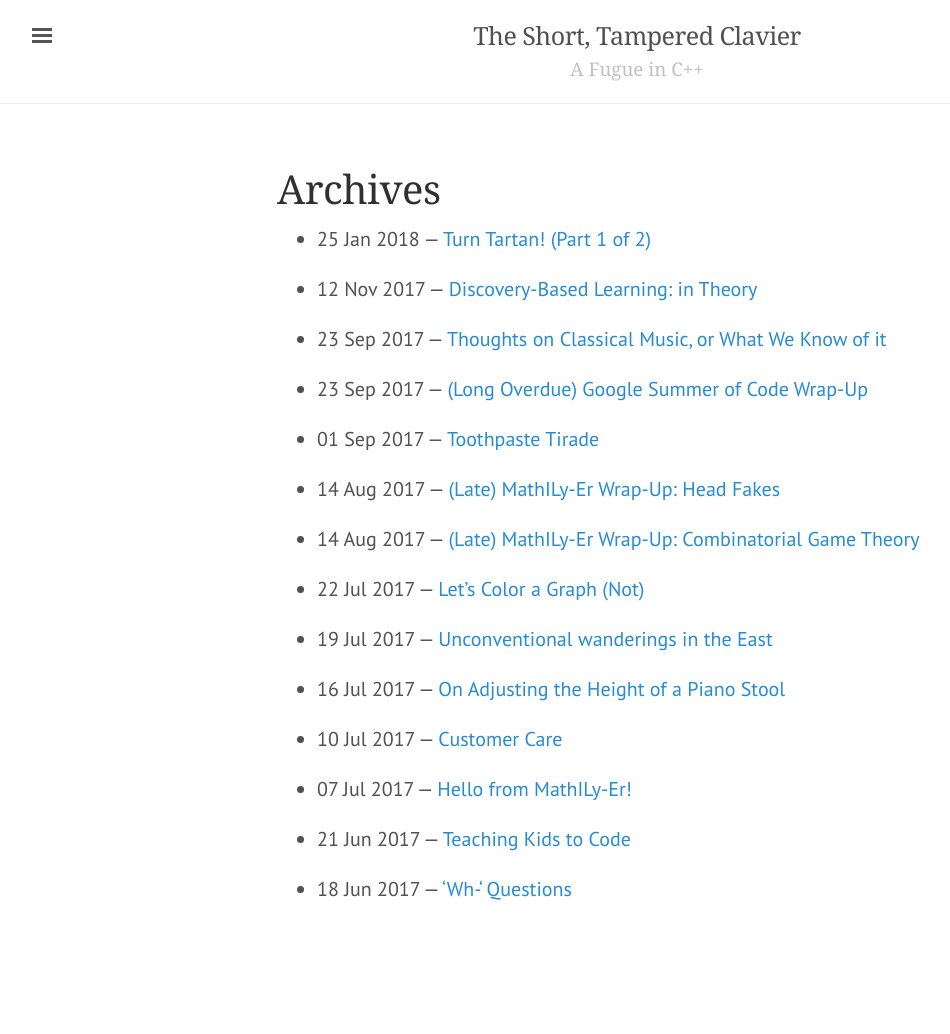
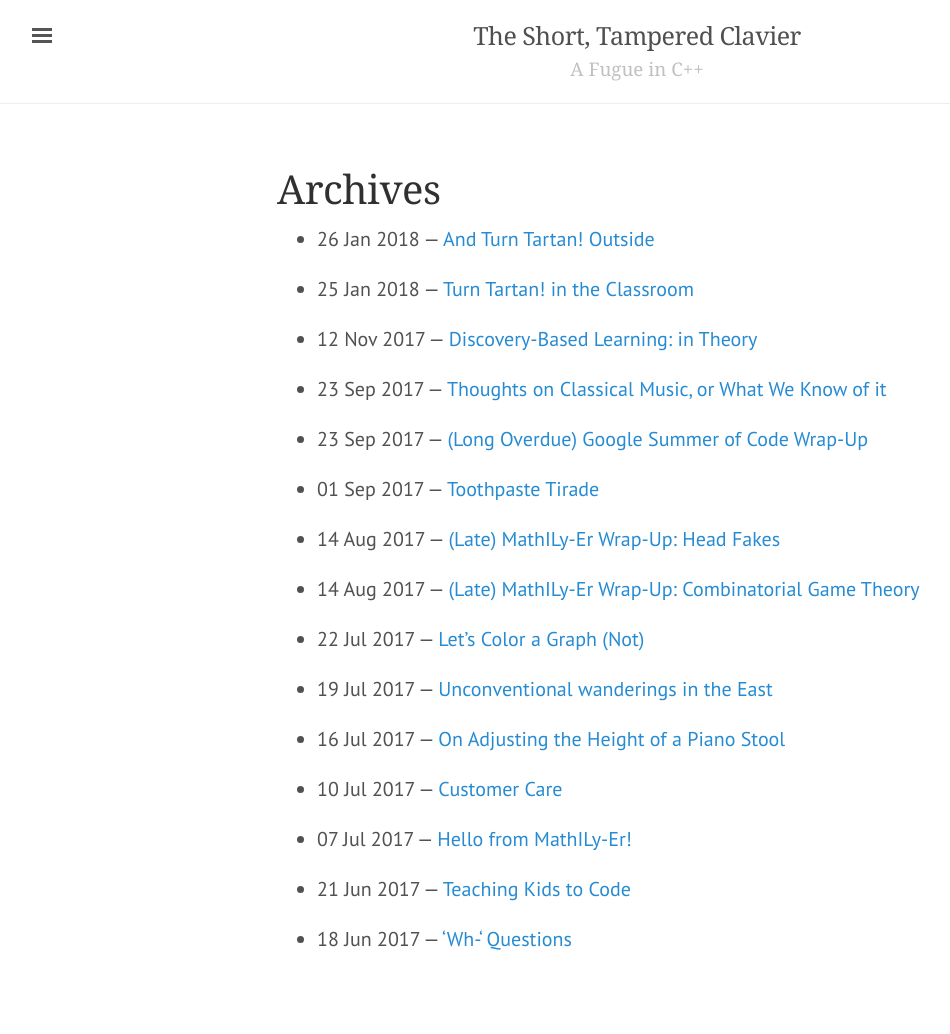
Before and after one commit to theshorttamperedclavier/theshorttamperedclavier.github.io, a Jekyll site: the page built from archive.md, in a window 1280 px wide. Shown: the whole page, without its empty margins (3-953 px from the left). Built offline with Jekyll 4.4.1, drawn with Linux system fonts in a browser that asks for light colours; some web fonts are replaced; before the commit the page ends 984 px from its top, so only the background shows below that; some of the changed lines change nothing that is shown.

Commit message:
Add second Turn Tartan post

```diff
--- a/_posts/2018-01-25-turn-tartan-academic-stuff.md
+++ b/_posts/2018-01-25-turn-tartan-classroom.md
@@ -1,6 +1,6 @@
 ---
 layout: post
-title: Turn Tartan! (Part 1 of 2)
+title: Turn Tartan! in the Classroom
 ---
 
 Apologies for the long blog hiatus for which 'college applications' may or may
@@ -140,7 +140,7 @@ before coming to college.
 
 &nbsp;
 
-(to be continued in Part 2)
+([continued][15])
 
   [1]: https://admission.enrollment.cmu.edu/pages/turn-tartan-overnight
   [2]: https://www.cmu.edu/dietrich/
@@ -156,3 +156,4 @@ before coming to college.
   [12]: https://en.wikipedia.org/wiki/Minimal_pair
   [13]: https://en.wikipedia.org/wiki/International_Phonetic_Alphabet_chart
   [14]: http://www.cs.cmu.edu/~./15110/
+  [15]: {{ site.baseurl }}{% post_url 2018-01-26-turn-tartan-outside %}
--- /dev/null
+++ b/_posts/2018-01-26-turn-tartan-outside.md
@@ -0,0 +1,179 @@
+---
+layout: post
+title: And Turn Tartan! Outside
+---
+
+(continued from [my previous post][1])
+
+### Look and Feel ###
+
+Stepping outside of all those info sessions into the pleasant 5°C/41°F weather,
+the first thing you notice is that CMU keeps its buildings _toasty_. It's
+T-shirt weather inside the classrooms and halls (although, not shorts weather).
+Speaking of which, I was a little disappointed that I didn't get the true
+Pittsburgh weather experience because it was down to -14°C/7°F just the week
+before with a magnificent snow-storm, but I did get to see... snow!
+<img class="right-inset" src="https://i.imgur.com/fwuxJ0q.jpg"/>
+
+This is, in fact, my first conscious memory of being in snow, because the last
+and only other time was when I was four or something. The snow at CMU was
+actually a little different from what I expected: it was crunchy, like crushed
+ice, and not soft or mushy. Snow veterans told me that the type and age of the
+snow have great influence on the texture and that I will get to know it better
+if I do end up going to college in a snow-ful place. And in my opinion, the
+snow-ful place that is CMU takes snow in stride very well:
+
+![buildings][3]
+
+The pictures give a good idea of the general look of the place. Frankly, the
+buildings aren't too attractive, but aren't bad-looking either; most of them are
+yellow brick with dark brown accents, but some, like the Hunt library and the
+[Gates building][6], have a more modern gray-blue-black aluminum-glass kind of
+exterior, which fits well in contrast with the other buildings. A non-negligible
+portion of the buildings is actually underground and many buildings have
+underground connections with each other so you can avoid the cold outside.
+Although that is pretty cool, it means there are weird unaesthetic blobs of
+buildings surfacing from underground here and there on campus. [Campus
+layout][7] is a tad confusing but according to the student hosting me, the
+residential halls are conveniently located within five minutes of classes and
+food.
+
+### Food ###
+
+Speaking of food, CMU doesn't have centralized dining. Rather, a
+[large variety of eateries][9] from Pittsburgh have outlets on campus (which
+accept a CMU meal card), so there's a lot of competitive choices—from all-vegan
+to authentic Mexican to personalized pizzas to sushi, not to mention the cafes
+(fueling study with caffeine and snacks, no doubt) in basically every
+building—and a lot of flexibility for when you want to eat. The urban campus
+(which nonetheless has clear boundaries between campus and city) is also a
+<img class="right-inset" style="width: 20%" src="https://i.imgur.com/W4qA6h8.jpg"/>
+fifteen-minute walk away from the downtown area and two well-off neighborhoods
+which contain, along with [yet more places to eat][8] from the classy to the
+finger-licks, museums, libraries, and two other universities. (Fun fact: The
+'Duquesne' in Duquesne University is pronounced /djukeɪn/ and not, as I formerly
+believed, /djukɛsnɪ/.)
+
+<img class="left-inset" src="https://i.imgur.com/n8337hS.jpg"/>
+It was to the downtown we went for dinner, to the "almost famous" original
+Pittsburgh-native "[Primanti Brothers][10]" sandwich bar. Their specialty is
+sandwiches made with fresh Italian bread, with french-fry-like fried potatoes
+_inside_ them, making my double egg and cheese sandwich (and the sandwiches of
+everyone else) too big to neatly fit into my mouth. It's _meant_ to be a messy
+meal. Only half of it is pictured (I was really hungry so I ate half of it and
+then had to take a break because it was so big).
+
+### Residences ###
+
+Back to campus. I was hosted in the Hamerschlag residential hall (what a
+brilliant name! someone noted that it was vaguely reminiscent of 'sledgehammer')
+and like the other buildings, and I expect, the other dorms, it was nice and
+warm, and had the usual lounge, kitchenette, etc. The rooms were large doubles
+and a little awkwardly-shaped, and everything was carpeted, adding comfort to
+our sleeping-bag-on-the-ground night.
+
+Interesting facts about CMU residential life:
+ - Hamerschlag is in the minority of CMU dorms that are single-sex and have
+   small, tight communities.
+ - CMU students have on-campus [housing][11] for all four years if they want it
+   and can choose among dorms, apartments, and houses, with unique
+   'personalities'.
+ - (apparently not limited to CMU) Dorm floors, houses, and similar groupings
+   have Residence Assistants (RAs) who are upperclassmen in charge of that
+   group's social events, making sure everyone on the floor/in the house/etc. is
+   content, handling interpersonal issues, and the like. RAs were described as
+   "everyone's best friend" and being an RA is a big deal.
+
+### Random Campus Things ###
+
+More area in the Hunt library is taken by study spaces than book stacks.  Our
+tour guide told us that these study spaces are equipped with whiteboards aplenty
+and are frequent locations of research group meetings and study "parties" before
+tests. Coffee and a quick bite are close at hand in the basement.
+
+The Gates building has "open learning spaces" which are basically rooms with a
+lot of workstations in the center and a lot of floor-to-ceiling whiteboards
+around them. Whether you're meeting with a group of other students, doing your
+own lab work, or listening to/looking at a professor, much of the activity
+happens in these open spaces. Apart from that, the building features a cool
+central helix staircase with classrooms _inside_ the helix, and a bridge
+dedicated to [Randy Pausch][12].
+
+The [Cohon University Center][13] is a shiny new building dedicated to
+recreational facilities like indoor basketball courts, swimming pools, student
+organizations'/clubs' offices and activity spaces, multi-purpose amphitheaters
+and ballrooms, and a handful of food places.
+
+Two new buildings are planned for the next couple of years: the Tepper Quad,
+housing more of the business and management programs, and a TCS building, no
+doubt a promising possibility for CS internships.
+
+### The CS Atmosphere ###
+
+Because internships seem to be a rather big deal particularly with CS students
+at CMU. I attended a student panel about research and internships and was
+surprised to find that 85% of the discussion was about internships, even though
+one of the students on the panel had _gone to France for a semester on a
+research project_. The panel had two CS majors, one electrical/computer
+engineering major, one data science or information systems major, and two
+chemical engineering majors, all of whom spoke at length about internships and
+how to get them.
+
+Their advice boiled down to this. You need to go to career fairs in formal
+attire and reach out to recruiters right from your first year when you have no
+chance of getting an internship just so that your face and resume gets out
+there. You need to do all you can to build a solid resume and a solid network,
+with alumni meets (because alumni often have connections), projects, marketable
+skills, maybe even starting in high school, showing your leadership and your
+superior abilities. If you're coming into CMU with considerable programming
+experience from high school, great! With the right marketing you may even land a
+coveted first-year internship. In any case you need to work on your "elevator
+pitch" (i.e. what you'd say if you found yourself sharing a half-minute elevator
+ride with a recruiter (for some reason this makes me think very strongly of
+[this][4] peculiar [individual][5])) and talk to your advisor about your career
+plans and prospects. And yes, we have done this, which gave us [enjoyable]
+internships at Boeing (a bunch of these apparently, for data science, decision
+theory, computer science, and engineering), Apple, Google, and tech companies in
+Pittsburgh.
+
+Even though I'm not looking to do computer science at CMU, this struck me as
+remarkably... _toxic_. Maybe it was just an unfortunate panel selection, or
+maybe it's just me feeling that way and others enjoy the seriousness and
+career-facing perspective, but it didn't seem right to me at all. But on the
+positive side, as mentioned by some of the students on the panel, this means
+_research_ opportunities are much more plentiful and less frequently taken.
+Students need only ask a professor to start being involved in research, if not
+with the professor then with other faculty that the professor would suggest
+based on what you tell them of your interests. But the CS faculty and education
+itself at CMU is among the best in the world. So if you're content with finding
+a research niche and not jumping into the internship pool with your great
+education, I believe it wouldn't be an issue.
+
+### Conclusion ###
+
+What to say? With that bit about the CS environment above I feel this post is
+going to suffer from the [peak-end effect][14], hehe, hopefully the 'peak' lies
+elsewhere and mentioning the bias works against it and I'm prolonging the end
+enough so that my next few words count as much as they should.
+
+I really liked CMU. The information sessions were informative, the handful of
+students I personally interacted with were friendly, the atmosphere was one of
+study but not of stress, the food was nice, the weather was actually not bad. I
+enjoyed my twenty-eight hours at CMU and if that's any indicator then I guess
+I'd be happy to spend four years there too. If I get in.
+
+
+  [1]: {{ site.baseurl }}{% post_url 2018-01-25-turn-tartan-classroom %}
+  [2]: https://i.imgur.com/fwuxJ0q.jpg
+  [3]: https://i.imgur.com/boxSUmR.jpg
+  [4]: https://drive.google.com/file/d/117OWmOgOQgeKWBTN1OYxtEXLVeCHYTLc/view?usp=sharing
+  [5]: https://drive.google.com/file/d/1Hd1m2gMoUSapTdsJvzQHs2O4kHPqtgfj/view?usp=sharing
+  [6]: https://en.wikipedia.org/wiki/Carnegie_Mellon_School_of_Computer_Science#Gates_and_Hillman_Centers
+  [7]: https://admission.enrollment.cmu.edu/pages/online-campus-map
+  [8]: http://www.myatlascms.com/map/index.php?id=192#!ct/7376,7377,1565
+  [9]: https://apps.studentaffairs.cmu.edu/dining/conceptinfo/?page=listConcepts
+  [10]: https://en.wikipedia.org/wiki/Primanti_Brothers
+  [11]: https://www.cmu.edu/housing/our-communities/residences/index.html
+  [12]: https://en.wikipedia.org/wiki/Randy_Pausch
+  [13]: https://www.cmu.edu/cohon-university-center/about/index.html
+  [14]: https://en.wikipedia.org/wiki/Peak%E2%80%93end_rule
```
